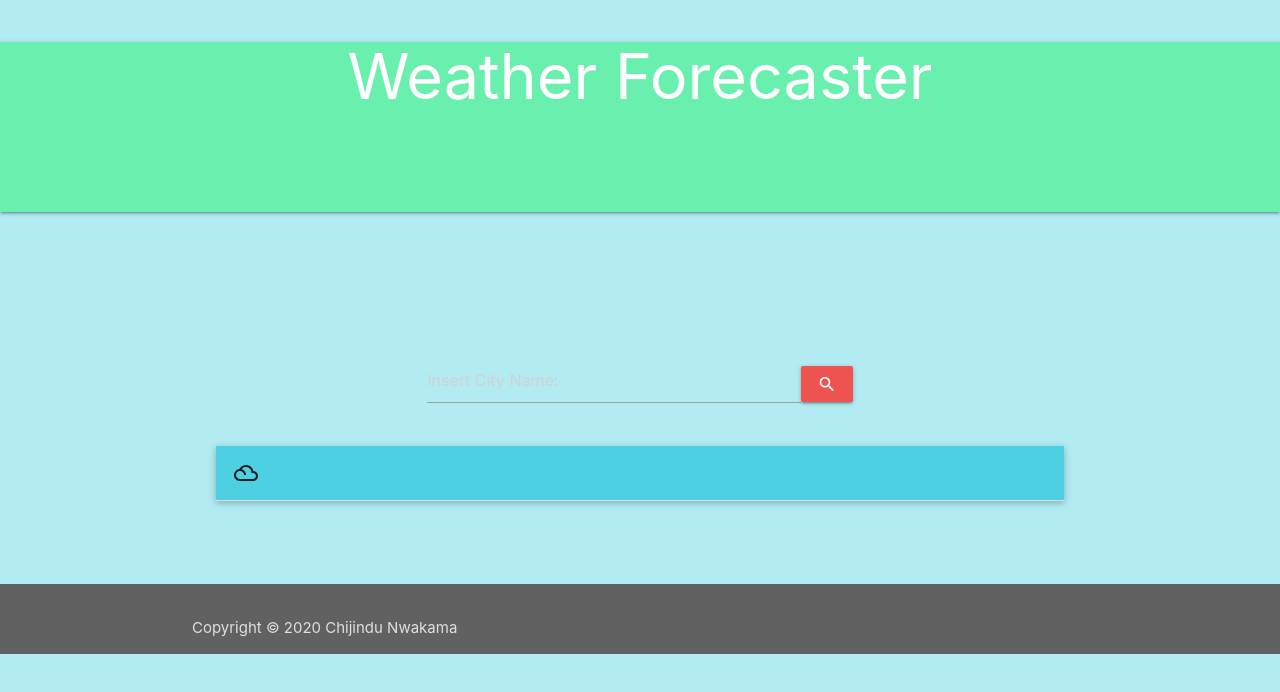
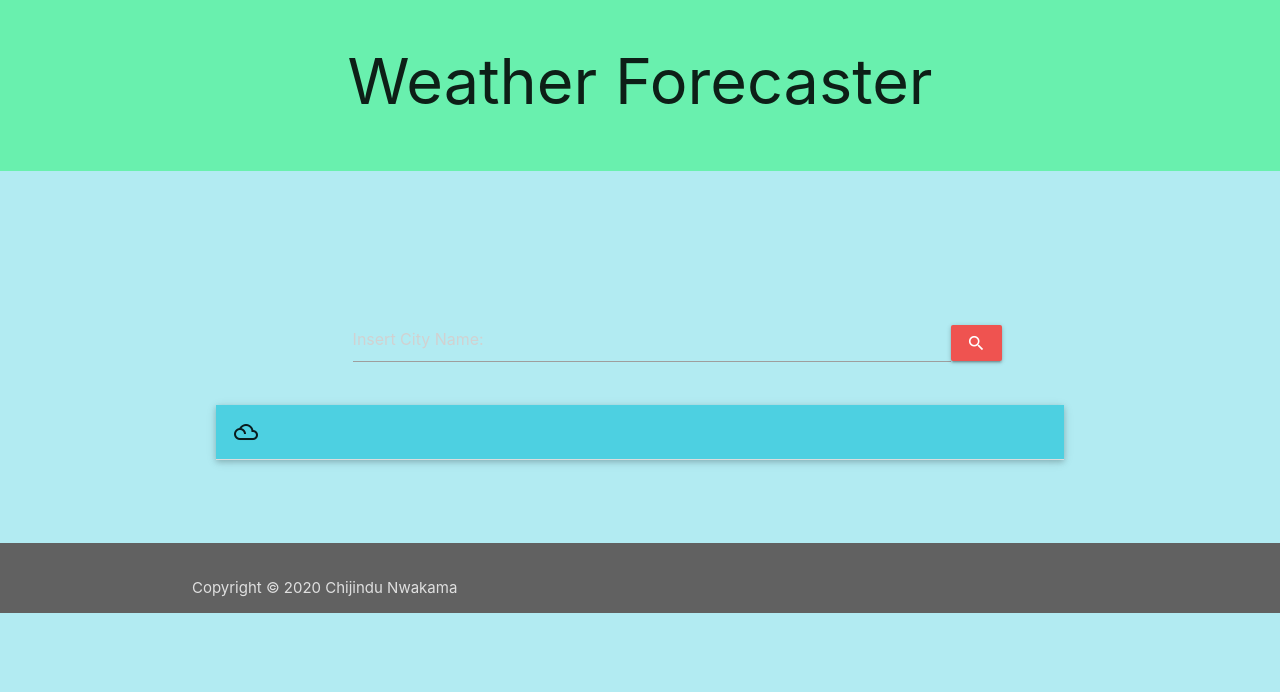
Before and after one commit to Cnwak/weather-Forecast, a plain HTML site: page index.html in a window 1280 px wide. Drawn offline with nearby package versions, Linux system fonts and the light colour scheme.

Commit message:
minor ux changes

```diff
--- a/index.html
+++ b/index.html
@@ -24,24 +24,23 @@
 <body class="cyan lighten-4">
 
 
-  <div class="navbar">
-  <nav class="green accent-2">
 
-      <div class="container">
+
+      <div id="head" class="green accent-2">
         <header class="center-align ">
           <h1>Weather Forecaster</h1>
         </header>
 
-    </div>
-  </nav>
-</div>
+      </div>
+
+
 
 <div class="height"></div>
 
 <form id="form" >
 <div class="container">
 <div class="row ">
-  <div class="input-field  col s6 m6 l6 offset-l3 offset-s3 offset-m3">
+  <div class="input-field  col s9 m9 l9 offset-l2 offset-s2 offset-m2">
 
     <div class="form-inline">
     <input  id="city" placeholder="Insert City Name:" type="text" class=""><button class="btn red lighten-1 inline-field"><i class="material-icons ">search</i></button>
@@ -225,7 +224,8 @@
   font-family: 'Lato', sans-serif;
 }
 
-  /* li{border-radius: 10px;} */
+  #head{padding-top: 5px;
+  padding-bottom: 30px;}
   .collection-item{font-size: 20px;}
   .margin{margin-left: 10px;
   }
```
